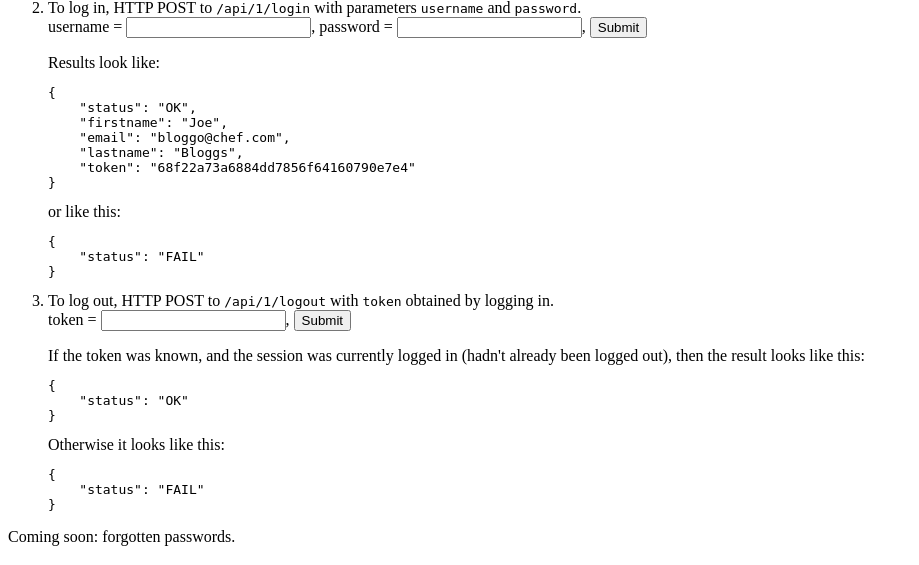
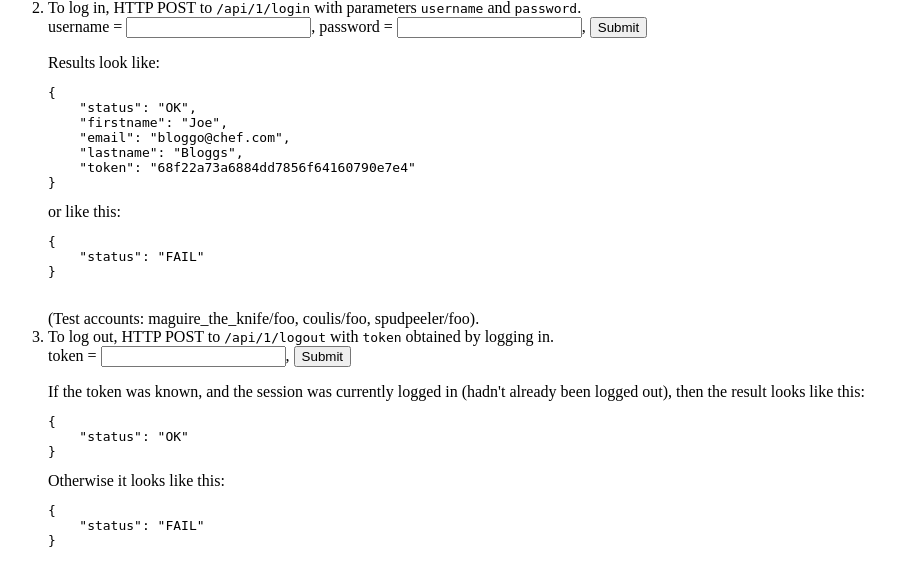
Before and after one commit to michaelmaguire/twosidedsearch, a Django app: template server/django_project/scapi1/templates/docs.html in a window 1280 px wide. Shown: the part 242-807 px from the top of the page, without its empty margins (0-919 px from the left). Run offline with Django 3.2, Linux system fonts and the light colour scheme; the template is opened without the code that fills it, so the values that code supplies are empty.

Commit message:
Added note about toy accounts

```diff
--- a/server/django_project/scapi1/templates/docs.html
+++ b/server/django_project/scapi1/templates/docs.html
@@ -47,6 +47,8 @@
     "status": "FAIL"
 }
 </pre></code>
+	<br/>
+	(Test accounts: maguire_the_knife/foo, coulis/foo, spudpeeler/foo).
       </li>
       <li>
         To log out, HTTP POST to <code>/api/1/logout</code> with <code>token</code> obtained by logging in.
```
